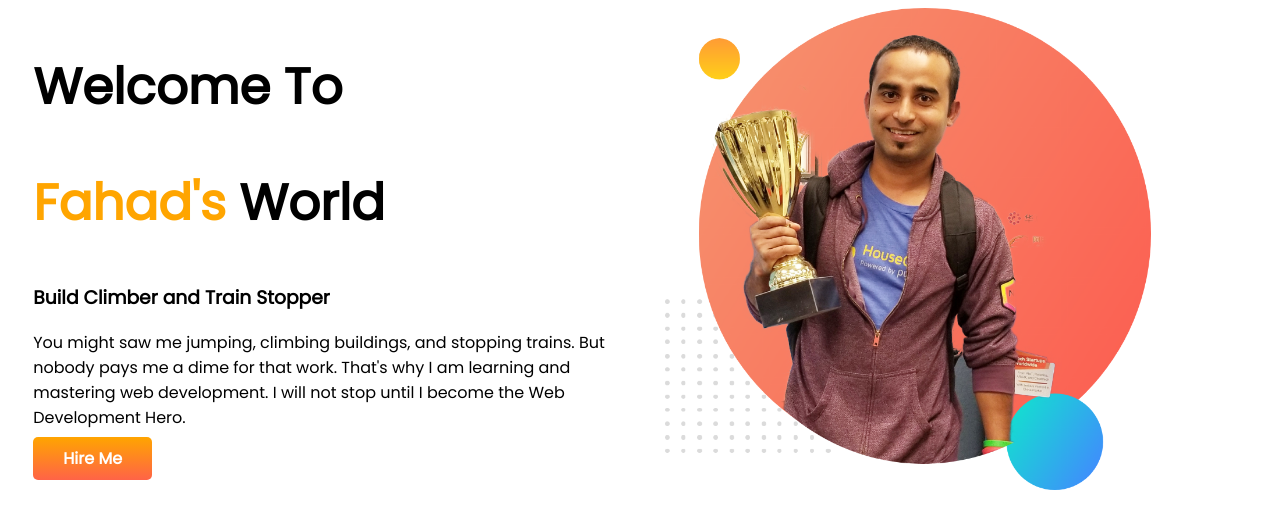
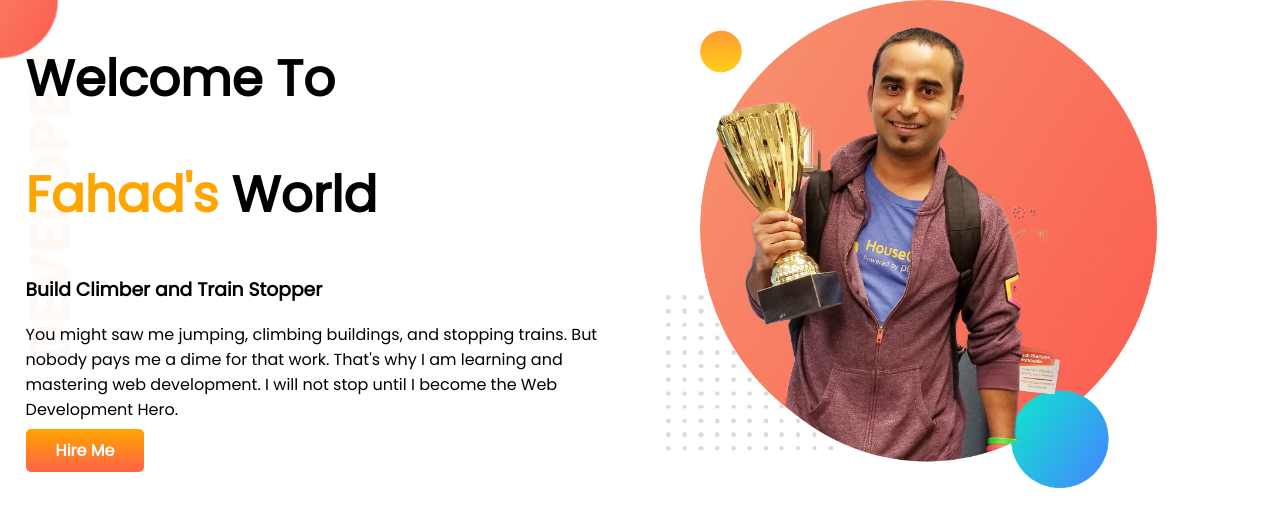
Before and after one commit to DaEagle01/developer-portfolio, a plain HTML site: page index.html in a window 1280 px wide. Drawn offline with Linux system fonts and the light colour scheme.

Commit message:
top-bannner

```diff
--- a/index.html
+++ b/index.html
@@ -11,7 +11,7 @@
     <link rel="stylesheet" href="style.css">
 </head>
 <body>
-    <section>
+    <section class="top-banner">
         <div  class="half-width">
             <h1>Welcome To</h1>
             <h1> <span id="orange-color">Fahad's</span> World</h1>
--- a/style.css
+++ b/style.css
@@ -1,5 +1,6 @@
 body {
     font-family: 'Poppins', sans-serif;
+    margin: 0;
 }
 h1 {
     font-size: 50px;
@@ -25,3 +26,7 @@ section {
     padding: 10px 30px;
     border-radius: 5px;
 }
+.top-banner {
+    background-image: url(top-banner.png);
+    background-repeat: no-repeat;
+}
```
